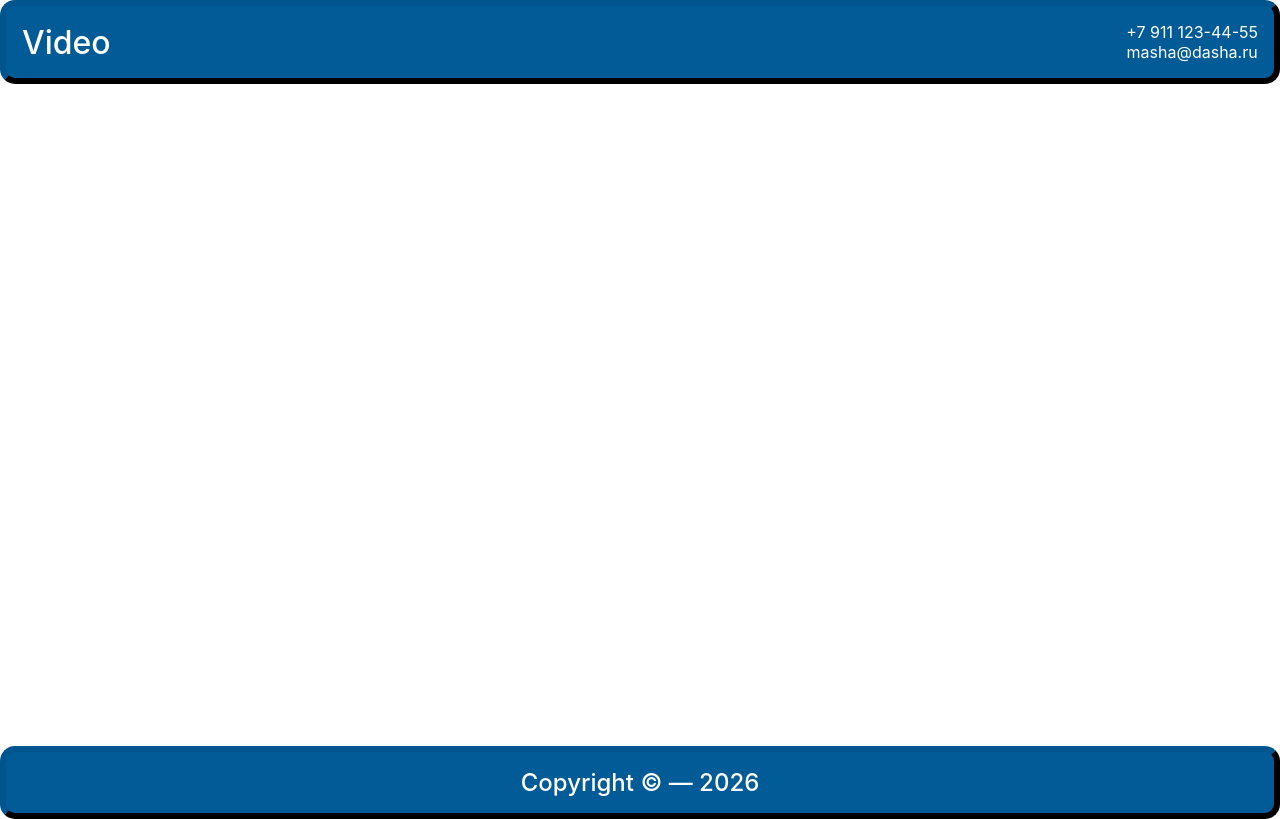
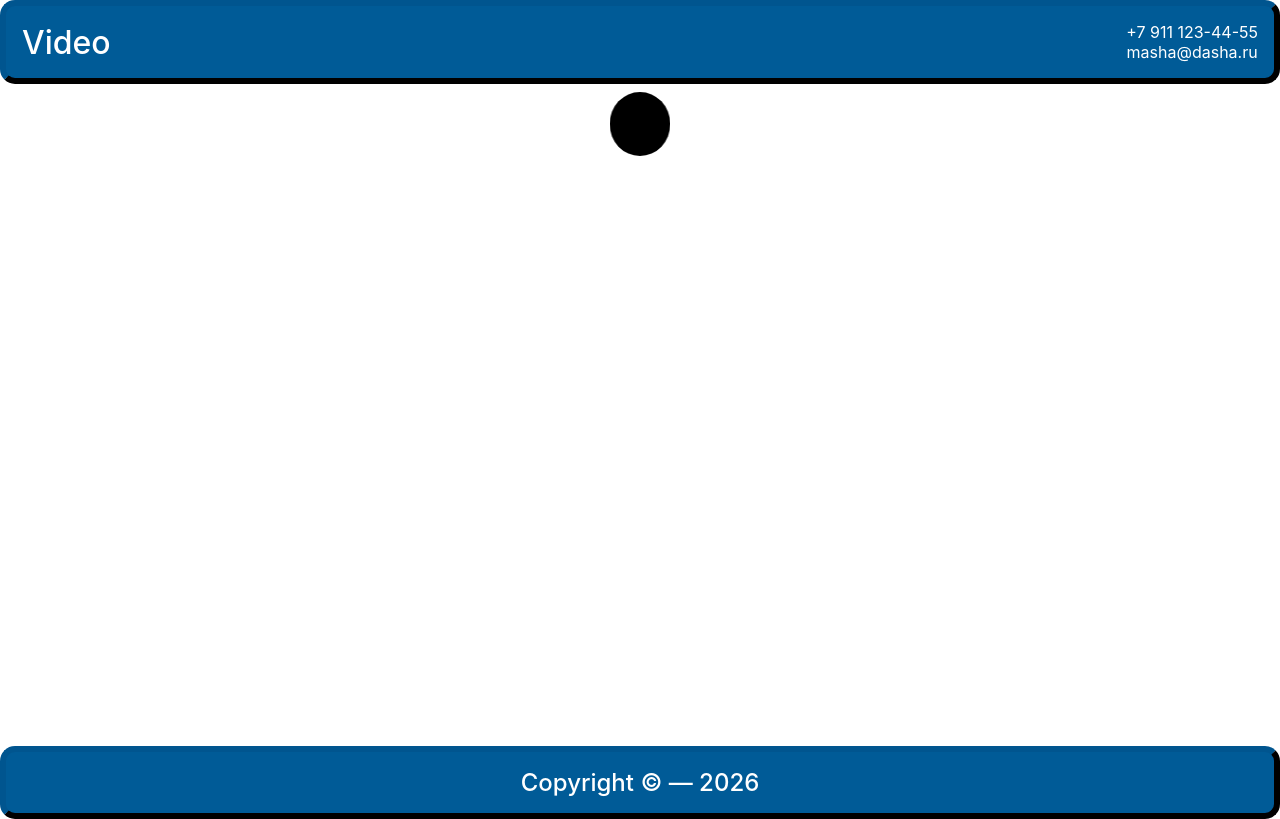
Before and after one commit to bazzzzhuk/react_movies, a React (Create React App) app: page / in a window 1280 px wide. Built offline with nearby package versions, Linux system fonts and the light colour scheme; no server answers.

Commit message:
lesson 8 - preloader done

```diff
--- /dev/null
+++ b/src/components/Preloader.css
@@ -0,0 +1,38 @@
+.lds-circle,
+.lds-circle div {
+	box-sizing: border-box;
+}
+
+.lds-circle {
+	display: inline-block;
+	transform: translateZ(1px);
+}
+
+	.lds-circle > div {
+		display: inline-block;
+		width: 64px;
+		height: 64px;
+		margin: 8px;
+		background: currentColor;
+		border-radius: 50%;
+		animation: lds-circle 2.4s cubic-bezier(0, 0.2, 0.8, 1) infinite;
+	}
+
+@keyframes lds-circle {
+	0%, 100% {
+		animation-timing-function: cubic-bezier(0.5, 0, 1, 0.5);
+	}
+
+	0% {
+		transform: rotateY(0deg);
+	}
+
+	50% {
+		transform: rotateY(1800deg);
+		animation-timing-function: cubic-bezier(0, 0.5, 0.5, 1);
+	}
+
+	100% {
+		transform: rotateY(3600deg);
+	}
+}
--- /dev/null
+++ b/src/components/Preloader.js
@@ -0,0 +1,9 @@
+import "./Preloader.css";// JavaScript source code
+
+function Preloader()
+{
+	return (
+		<div class="lds-circle"><div></div></div>
+	)
+}
+export default Preloader;
--- a/src/layout/Main.js
+++ b/src/layout/Main.js
@@ -1,6 +1,7 @@
 import "./Main.css";// JavaScript source code
 import React from "react";
 import MovieList from "../components/MovieList";
+import Preloader from "../components/Preloader";
 
 class Main extends React.Component
 {
@@ -20,6 +21,7 @@ class Main extends React.Component
 
 				< div className = "main">
 				{
+					this.state.movies.length === 0 ? <Preloader/> :
 					<MovieList movies={ this.state.movies} />
 				}
 				</div >
```
